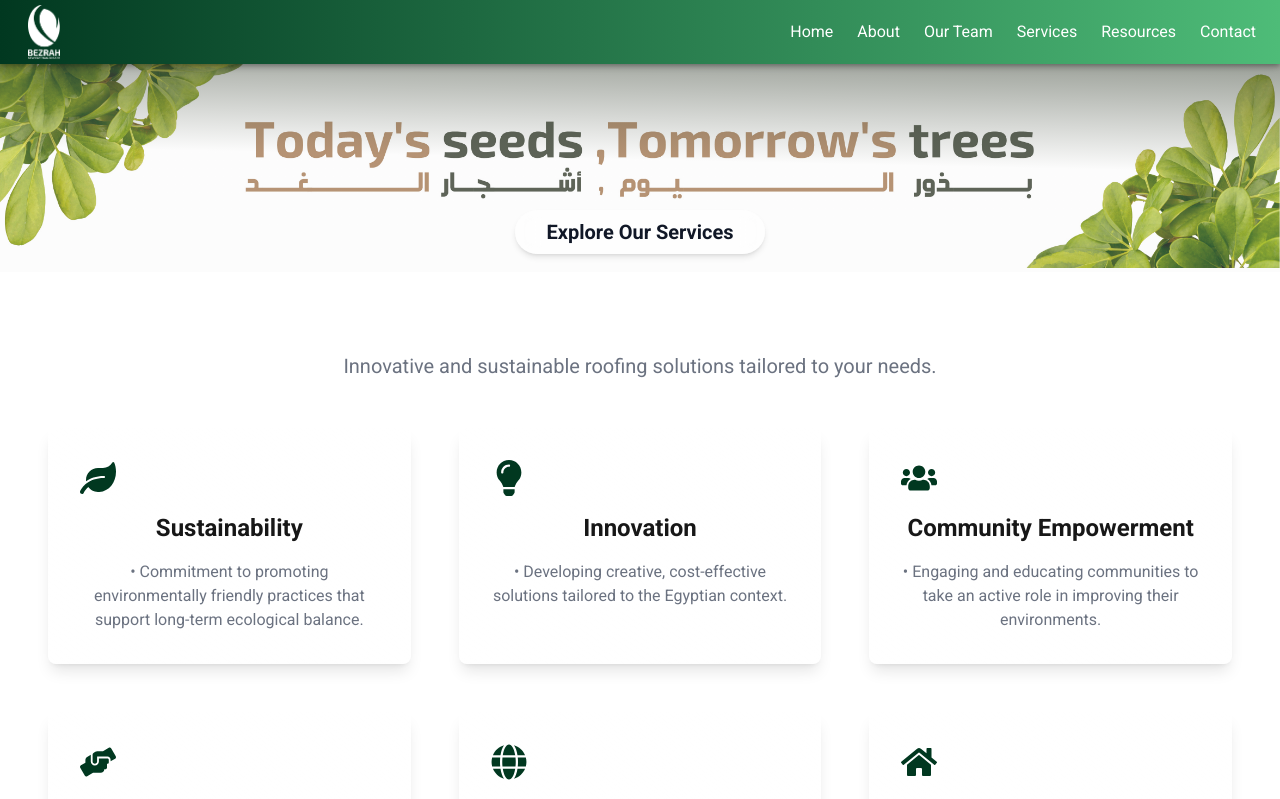
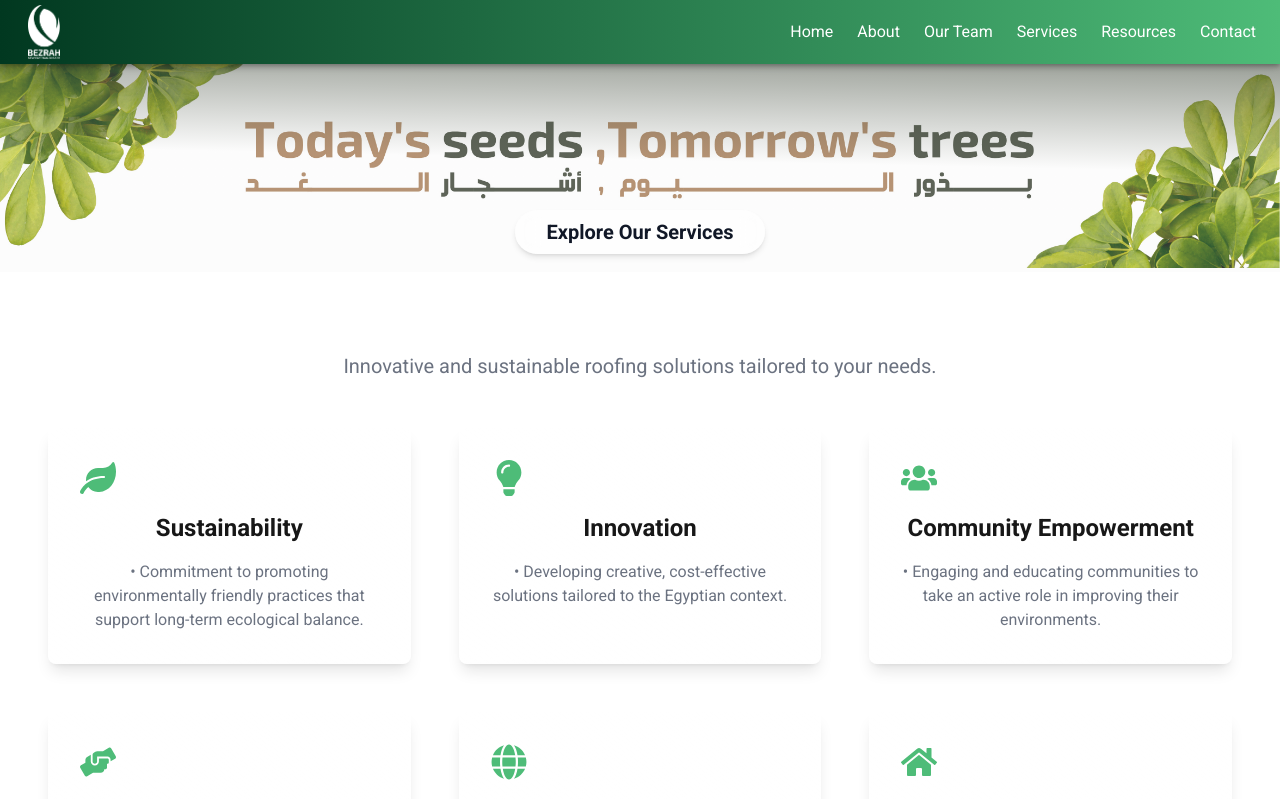
Before and after one commit to ahmed15ayman7/bezrah, a Next.js app: page / in a window 1280 px wide. Shown: the top 799 px of the page. Built offline with nearby package versions, Linux system fonts and the light colour scheme; a web font is replaced by a local one.

Commit message:
Update OurServices.tsx

```diff
--- a/components/shared/OurServices.tsx
+++ b/components/shared/OurServices.tsx
@@ -13,7 +13,7 @@ const OurServices = ({
             key={title}
             className=" bg-gradient-to-bl to-[#ffffff27] via-[#ffffff01] from-[#ffffff33] p-8 shadow-lg rounded-lg transition-all hover:shadow-2xl hover:scale-105 backdrop-blur-lg transform hover:rotate-2"
           >
-            <Icon className="text-[#013820] text-4xl mb-4 transition-transform transform hover:scale-125 hover:rotate-12" />
+            <Icon className="text-[#4ebc78] text-4xl mb-4 transition-transform transform hover:scale-125 hover:rotate-12" />
             <h3 className="text-2xl font-semibold">{title}</h3>
             {text.map((tx) => (
               <p key={tx} className="mt-4 text-gray-500">
```
